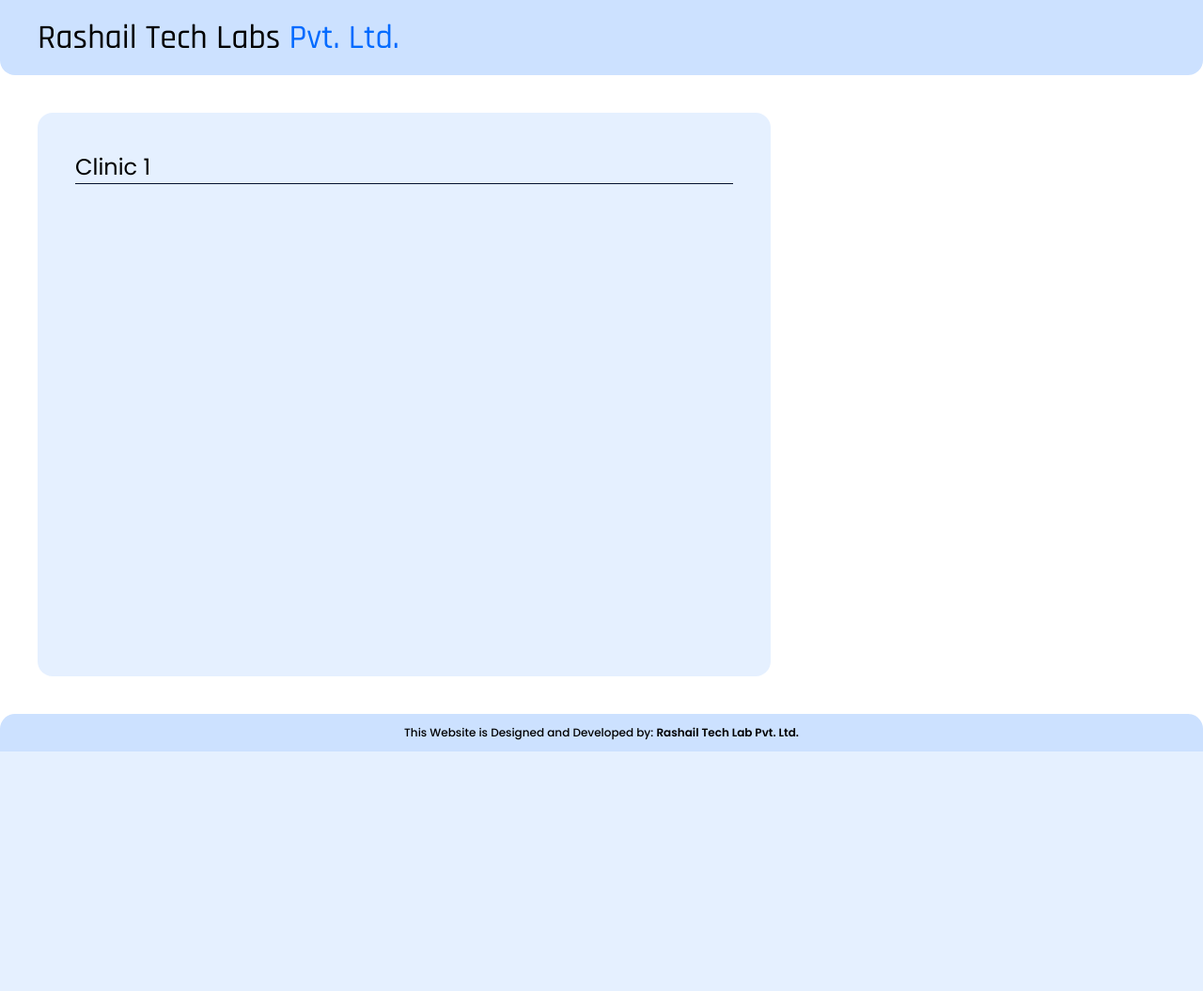
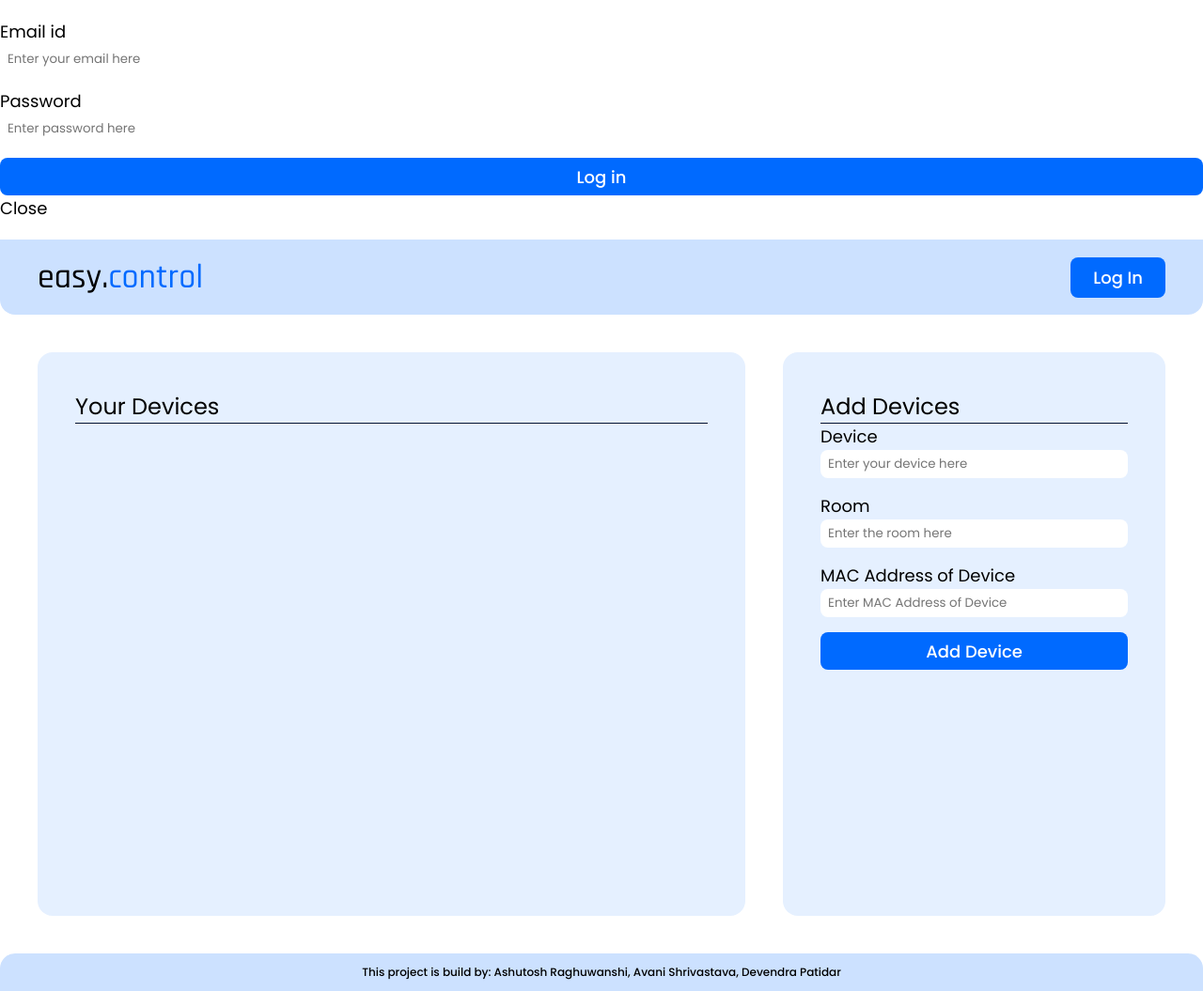
Before and after one commit to ulpa11/Rashail-Tech-Lab-Testing, a Django app: page / in a window 1280 px wide. Shown: the whole page at 94% size. Before the commit the page ends 800 px from the top, so only its background shows below. Run offline with Django 3.2, Linux system fonts and the light colour scheme; data that the repository does not hold is empty.

Commit message:
Update index.html

```diff
--- a/templates/index.html
+++ b/templates/index.html
@@ -1,13 +1,11 @@
 <!DOCTYPE html>
-<!--{% load static %}-->
-
 <html lang="en">
-
+{% load static %}
 <head>
     <meta charset="UTF-8">
     <meta http-equiv="X-UA-Compatible" content="IE=edge">
     <meta name="viewport" content="width=device-width, initial-scale=1.0">
-    <title>Rashail Tech Labs Pvt. Ltd.</title>
+    <title>Easy.Control Home Automation web application</title>
     <link rel="stylesheet" href="{% static 'css/style.css' %}">
     <link rel="preconnect" href="https://fonts.googleapis.com">
     <link rel="preconnect" href="https://fonts.gstatic.com" crossorigin>
@@ -15,23 +13,36 @@
 </head>
 
 <body>
+    <div class="overlay">
+
+        <form class="login-form" action="">
+            <label>Email id</label>
+            <br>
+            <input id="email" type="email" placeholder="Enter your email here">
+
+            <label>Password</label>
+            <br>
+            <input id="password" type="password" placeholder="Enter password here">
+
+            <button class="login">Log in</button>
+
+            <p class="close-btn">Close</p>
+
+    </div>
     <header>
         <div class="container">
-            <div class="logo">Rashail Tech Labs <span class="accent">Pvt. Ltd.</span></div>
-            <!--<div class="login-btn">log in</div.-->
+            <div class="logo">easy.<span class="accent">control</span></div>
+            <div class="login-btn">log in</div>
         </div>
     </header>
-    <div>
-
-    </div>
     <main>
         <div class="container">
             <div class="your-device">
-                <h2>Clinic 1</h2>
+                <h2>your devices</h2>
                 <hr>
                 <div class="devices"></div>
             </div>
-            <!--<div class="add-device">
+            <div class="add-device">
                 <h2>add devices</h2>
                 <hr>
                 <form action="">
@@ -45,26 +56,22 @@
 
                     <label>MAC Address of Device</label>
                     <br>
-                    <input id="device" type="text" placeholder="Enter MAC Address of Device">
+                    <input id="device-mac" type="text" placeholder="Enter MAC Address of Device">
 
-                    <label>Something</label>
-                    <br>
-                    <input type="text" placeholder="Enter Something here">
-
-                    <button>Add Device</button>
+                    <button class="add-device-btn">Add Device</button>
 
 
                 </form>
             </div>
-        </div>-->
+        </div>
     </main>
     <footer>
         <div class="container">
-            <p>This Website is Designed and Developed by: <b>Rashail Tech Lab Pvt. Ltd.</b></p>
+            <p>This project is build by: Ashutosh Raghuwanshi, Avani Shrivastava, Devendra Patidar</p>
         </div>
     </footer>
     <script>
- const devices = document.querySelector('.devices')
+        const devices = document.querySelector('.devices')
 let deviceList = []
 
 // rendering function which renders the data of API on display
```
